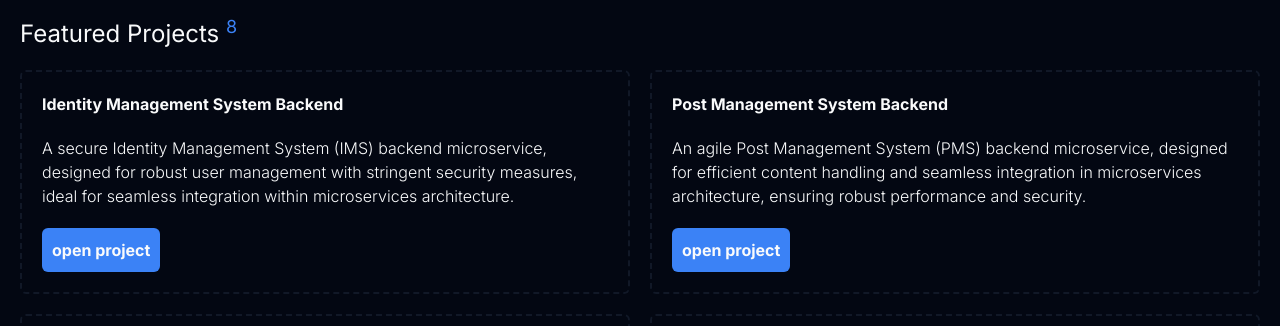
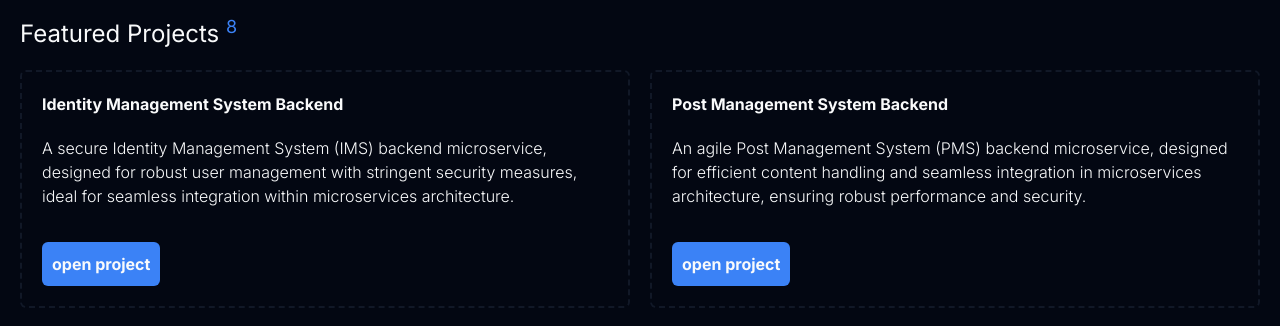
Before and after one commit to reginald-chand/personal-portfolio-2024, a Next.js app: page / in a window 1280 px wide. Shown: the part 622-948 px from the top of the page. Built offline with nearby package versions, Linux system fonts and the light colour scheme.

Commit message:
Update styles

```diff
--- a/app/components/ui/featured_projects_section/featured-projects-section.tsx
+++ b/app/components/ui/featured_projects_section/featured-projects-section.tsx
@@ -25,13 +25,13 @@ export const FeaturedProjectsSection = memo((): ReactElement => {
       </h2>
       <div
         ref={featuredProjectsContainer}
-        className="grid auto-rows-[minmax(300px, auto)] grid-cols-1 md:grid-cols-2 gap-5"
+        className="grid grid-cols-1 md:grid-cols-2 gap-5"
       >
         {FeaturedProjectsSectionProjectsData &&
           FeaturedProjectsSectionProjectsData.map((element, index) => (
             <div
               key={index}
-              className="p-5 border-2 border-dashed border-gray-900 rounded-md hover:border-brand-primary transition-colors duration-300 ease-linear"
+              className="p-5 relative border-2 border-dashed border-gray-900 rounded-md hover:border-brand-primary transition-colors duration-300 ease-linear"
             >
               <Link
                 href={element.link}
@@ -42,7 +42,7 @@ export const FeaturedProjectsSection = memo((): ReactElement => {
                 {element.title}
               </Link>
 
-              <p className="mb-5 font-light">
+              <p className="h-[260px] lg:h-[150px] font-light">
                 {element.description.length <= 200
                   ? element.description
                   : `${element.description.substring(0, 200)}...`}
@@ -52,7 +52,7 @@ export const FeaturedProjectsSection = memo((): ReactElement => {
                 href={element.link}
                 target="_blank"
                 rel="noreferrer noopener"
-                className="p-2 inline-block font-bold capitalize rounded-md border-2 border-dashed border-transparent bg-brand-primary hover:bg-transparent hover:border-gray-900 active:scale-95 group transition-all duration-300 ease-linear"
+                className="p-2 absolute bottom-5 left-5 inline-block font-bold capitalize rounded-md border-2 border-dashed border-transparent bg-brand-primary hover:bg-transparent hover:border-gray-900 active:scale-95 group transition-all duration-300 ease-linear"
               >
                 <span className="inline-block font-bold lowercase group-hover:text-brand-primary transition-colors duration-300 ease-linear">
                   Open Project
```
